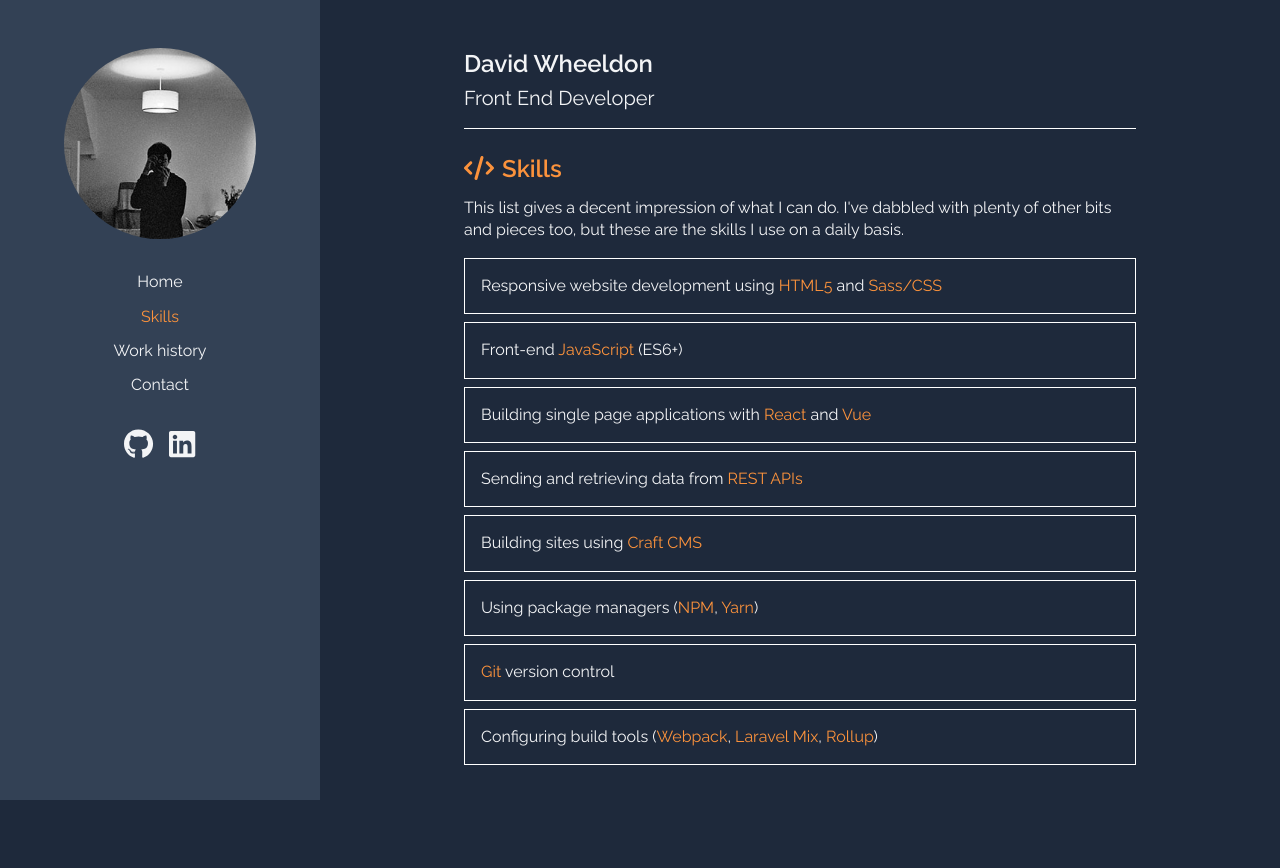
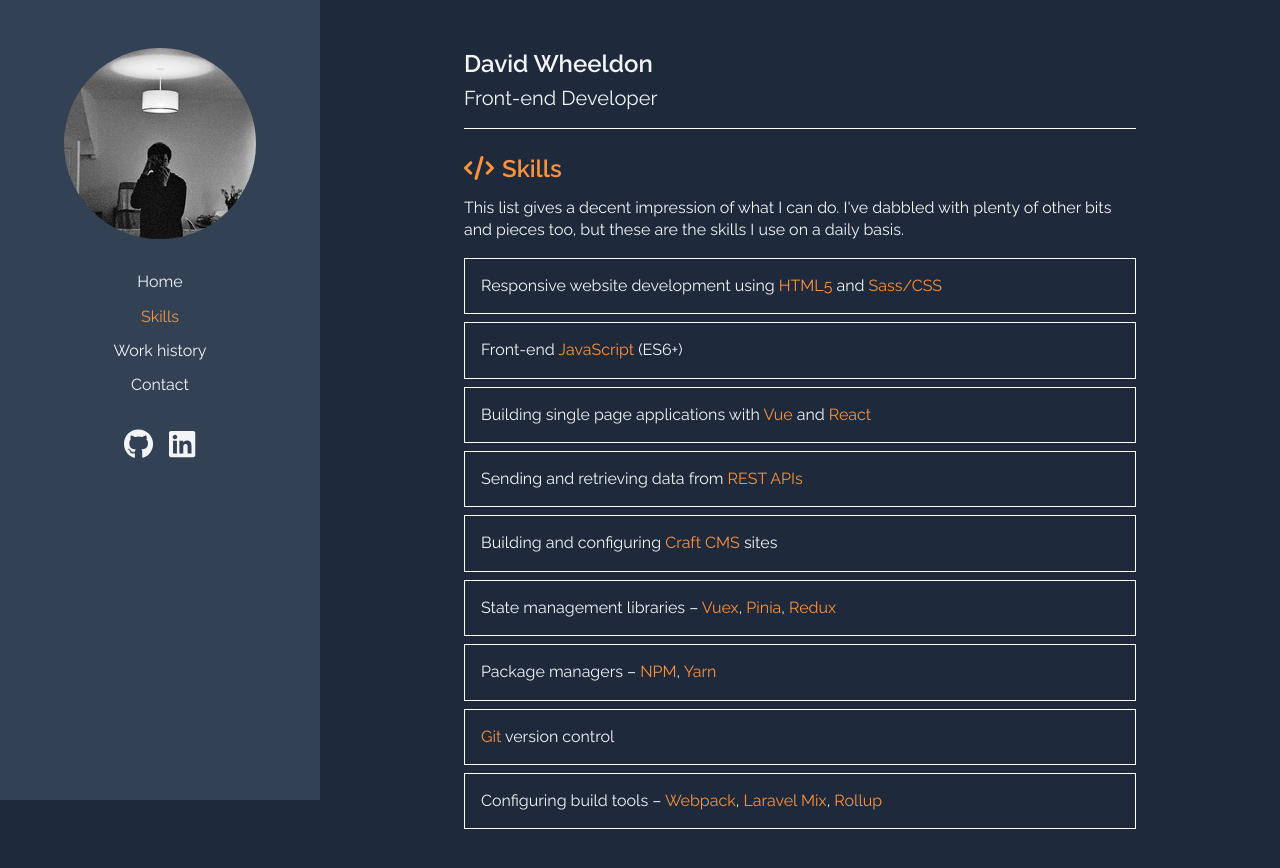
Before and after one commit to dwheeldo/dev-resume, a React (Create React App) app: page /skills in a window 1280 px wide. Shown: the top 868 px of the page. Before the commit the page ends 813 px from the top, so only its background shows below. Built offline with nearby package versions, Linux system fonts and the light colour scheme.

Commit message:
Small updates to skills, some formatting

```diff
--- a/src/components/Main.js
+++ b/src/components/Main.js
@@ -17,7 +17,7 @@
     <main className="w-full max-w-screen-md mx-auto px-4 py-8 md:p-8 lg:p-12">
       <div className="pb-4 mb-6 border-b border-white">
         {headingEl}
-        <p className="text-lg leading-none lg:text-xl">Front End Developer</p>
+        <p className="text-lg leading-none lg:text-xl">Front-end Developer</p>
       </div>
 
       <Routes>
--- a/src/pages/Skills.js
+++ b/src/pages/Skills.js
@@ -21,22 +21,25 @@
           Front-end <span className="text-orange-400">JavaScript</span> (ES6+)
         </Panel>
         <Panel elementType="li">
-          Building single page applications with <span className="text-orange-400">React</span> and <span className="text-orange-400">Vue</span>
+          Building single page applications with <span className="text-orange-400">Vue</span> and <span className="text-orange-400">React</span>
         </Panel>
         <Panel elementType="li">
           Sending and retrieving data from <span className="text-orange-400">REST APIs</span>
         </Panel>
         <Panel elementType="li">
-          Building sites using <span className="text-orange-400">Craft CMS</span>
+          Building and configuring <span className="text-orange-400">Craft CMS</span> sites
         </Panel>
         <Panel elementType="li">
-          Using package managers (<span className="text-orange-400">NPM</span>, <span className="text-orange-400">Yarn</span>)
+          State management libraries &ndash; <span className="text-orange-400">Vuex</span>, <span className="text-orange-400">Pinia</span>, <span className="text-orange-400">Redux</span>
+        </Panel>
+        <Panel elementType="li">
+          Package managers &ndash; <span className="text-orange-400">NPM</span>, <span className="text-orange-400">Yarn</span>
         </Panel>
         <Panel elementType="li">
           <span className="text-orange-400">Git</span> version control
         </Panel>
         <Panel elementType="li">
-          Configuring build tools (<span className="text-orange-400">Webpack</span>, <span className="text-orange-400">Laravel Mix</span>, <span className="text-orange-400">Rollup</span>)
+          Configuring build tools &ndash; <span className="text-orange-400">Webpack</span>, <span className="text-orange-400">Laravel Mix</span>, <span className="text-orange-400">Rollup</span>
         </Panel>
       </ul>
     </div>
--- a/src/pages/Work.js
+++ b/src/pages/Work.js
@@ -23,11 +23,11 @@
           </ul>
         </Panel>
         <Panel>
-          <h2 className="text-base leading-none font-semibold mb-1 lg:text-lg">Front End Developer</h2>
+          <h2 className="text-base leading-none font-semibold mb-1 lg:text-lg">Front-end Developer</h2>
           <p><a href="https://www.wilddogdesign.co.uk/" target="_blank" rel="noopener noreferrer" className="text-orange-400">Wild Dog Design</a> | May 2019 - October 2020</p>
 
           <ul className="list-disc ml-4">
-            <li className="mb-2">Developed responsive and engaging front end web pages using SCSS, JavaScript and the Nunjucks templating engine</li>
+            <li className="mb-2">Developed responsive and engaging front-end web pages using SCSS, JavaScript and the Nunjucks templating engine.</li>
             <li className="mb-2">Contributed to <a href="https://wilddogcanvas.com/" target="_blank" rel="noopener noreferrer" className="text-orange-400">Canvas</a>, a SaaS platform used by holiday companies to create customised trip itineraries, utilising Vue.js.</li>
             <li>Collaborated with designers and back end developers to ensure seamless integration of front-end elements with back-end functionality.</li>
           </ul>
```
